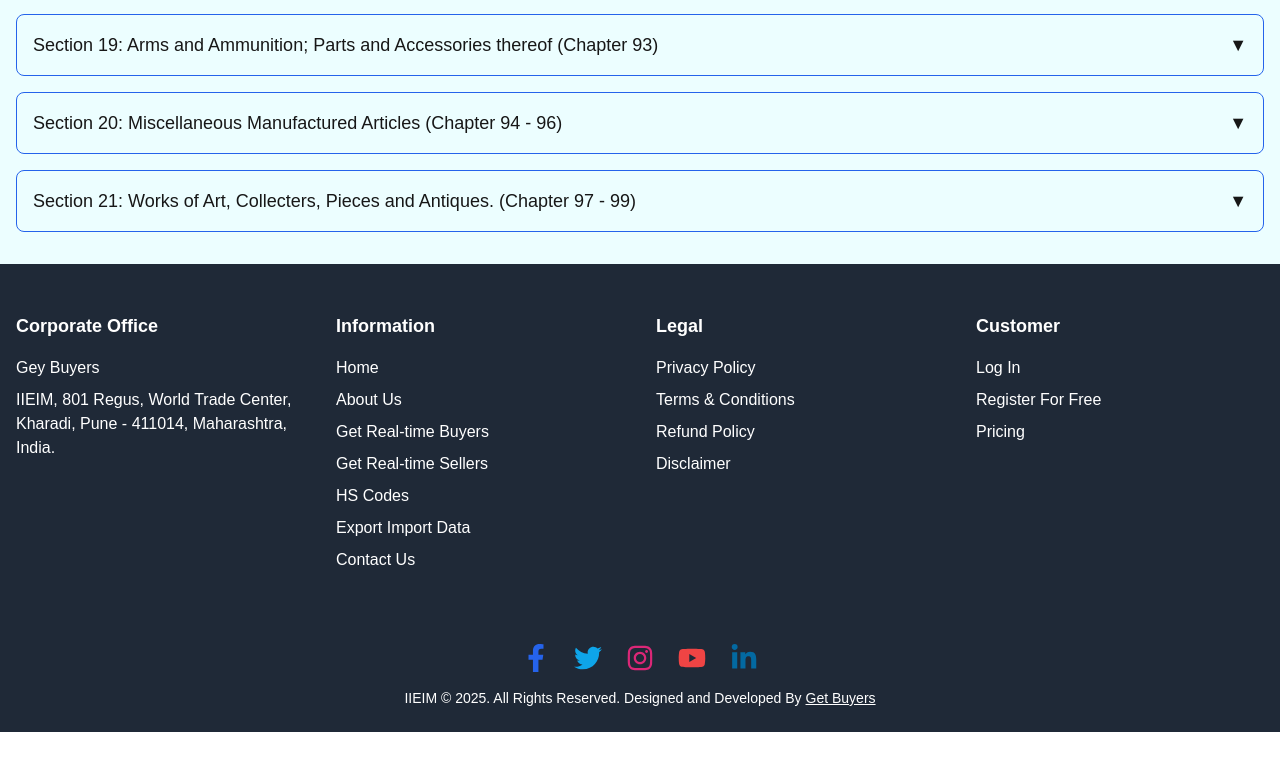
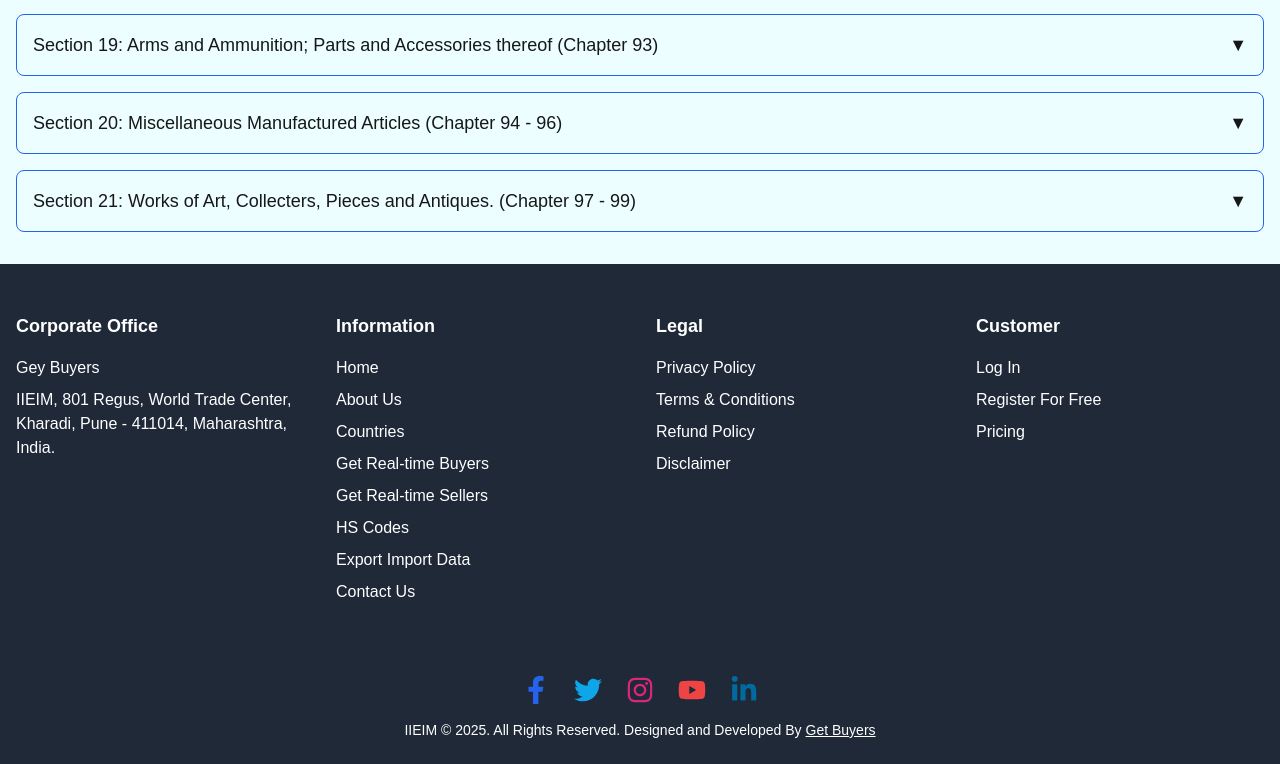
Before and after one commit to atharvamisal2614/getbuyers, a Next.js app: page /HSCodes in a window 1280 px wide. Shown: the part 2566-3330 px from the top of the page. Before the commit the page ends 3298 px from the top, so only its background shows below. Built offline with nearby package versions, Linux system fonts and the light colour scheme.

Commit message:
footer change

```diff
--- a/app/components/Footer.jsx
+++ b/app/components/Footer.jsx
@@ -18,7 +18,7 @@ export default function Footer() {
 
           <li><Link href="/" className="hover:text-gray-300">Home</Link></li>
             <li><Link href="/dummy" className="hover:text-gray-300">About Us</Link></li>
-
+            <li><Link href="/countries" className="hover:text-gray-300">Countries</Link></li>
             <li><Link href="/dummy" className="hover:text-gray-300">Get Real-time Buyers</Link></li>
             <li><Link href="/dummy" className="hover:text-gray-300">Get Real-time Sellers</Link></li>
             <li><Link href="/HSCodes" className="hover:text-gray-300">HS Codes</Link></li>
@@ -30,7 +30,7 @@ export default function Footer() {
         <div>
           <h6 className="text-lg font-semibold mb-4">Legal</h6>
           <ul className="space-y-2">
-            <li><Link href="/about" className="hover:text-gray-300">Privacy Policy</Link></li>
+            <li><Link href="/privacy-policy" className="hover:text-gray-300">Privacy Policy</Link></li>
             <li><Link href="/countries" className="hover:text-gray-300">Terms & Conditions</Link></li>
             <li><Link href="/term-condition" className="hover:text-gray-300">Refund Policy</Link></li>
             <li><Link href="/privacy-policy" className="hover:text-gray-300">Disclaimer</Link></li>
```
